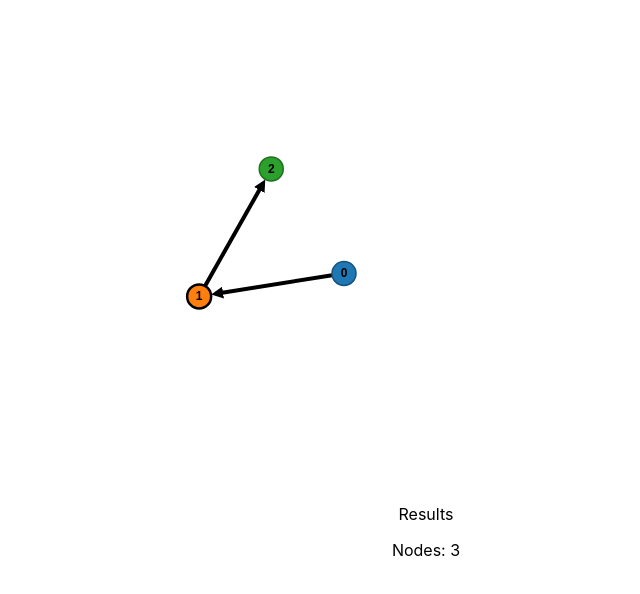
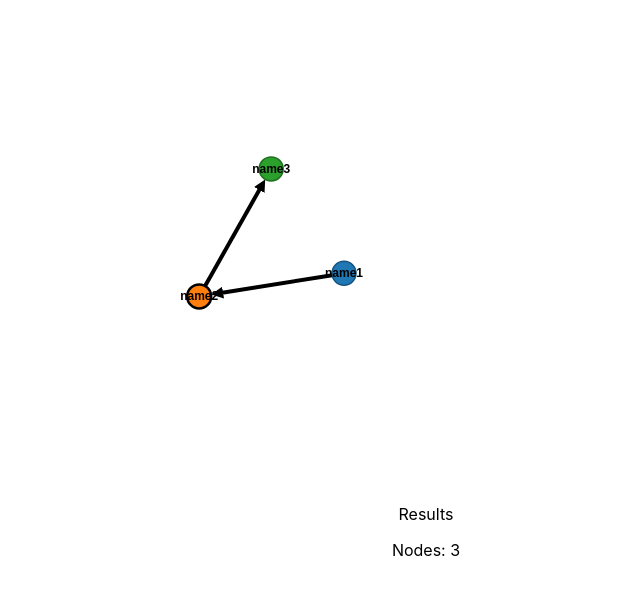
Before and after one commit to robinlake/polycule-visualizer, a React (Create React App) app: page / in a window 1280 px wide. Shown: the top 594 px of the page, without its empty margins (214-854 px from the left). Built offline with nearby package versions, Linux system fonts and the light colour scheme.

Commit message:
remove node and link rredundant declaration

```diff
--- a/src/components/NetworkGraphFunctional.tsx
+++ b/src/components/NetworkGraphFunctional.tsx
@@ -4,9 +4,9 @@ import { useD3 } from '../hooks/useD3';
 
 interface GraphProps {
   nodes: any;
-  setNodes: any;
+  setNodes?: any;
   links: any;
-  setLinks: any;
+  setLinks?: any;
 }
 
 function NetworkGraphFunctional(props: GraphProps) {
@@ -16,14 +16,10 @@ function NetworkGraphFunctional(props: GraphProps) {
     let height = 500;
     let colors = d3.scaleOrdinal(d3.schemeCategory10);
 
-    // let nodes = new Array<any>();
     let lastNodeId: number = 0;
-    // let links = new Array<any>();
     let force: any;
     let drag: any;
     let dragLine: any;
-    let path: any;
-    let circle: any;
 
     // mouse event vars
     let selectedNode: any = null;
@@ -35,16 +31,7 @@ function NetworkGraphFunctional(props: GraphProps) {
     // only respond once per keydown
     let lastKeyDown = -1;
 
-        // nodes = [
-        //   { id: 0, reflexive: false },
-        //   { id: 1, reflexive: true },
-        //   { id: 2, reflexive: false }
-        // ];
         lastNodeId = 2;
-        // links = [
-        //   { source: nodes[0], target: nodes[1], left: false, right: true },
-        //   { source: nodes[1], target: nodes[2], left: false, right: true }
-        // ];
 
         // init D3 force layout
         force = d3.forceSimulation()
@@ -104,8 +91,8 @@ function NetworkGraphFunctional(props: GraphProps) {
           .attr('d', 'M0,0L0,0');
 
         // handles to link and node element groups
-        path = svg.append('svg:g').selectAll('path');
-        circle = svg.append('svg:g').selectAll('g');
+        let path = svg.append('svg:g').selectAll('path');
+        let circle = svg.append('svg:g').selectAll('g');
 
         // app starts here
         svg.on('mousedown', (event: any, d: any) => mousedown(event, d))
@@ -200,7 +187,7 @@ function NetworkGraphFunctional(props: GraphProps) {
         .on('mouseover', (event: any, d: any) => {
           if (!mousedownNode || d === mousedownNode) return;
           // enlarge target node
-          d3.select(event.currentTarget).attr('transform', 'scale(1.1)');
+          d3.select(event.currentTarget).attr('transform', 'scale(1.3)');
         })
         .on('mouseout', (event: any, d: any) => {
           if (!mousedownNode || d === mousedownNode) return;
@@ -265,7 +252,8 @@ function NetworkGraphFunctional(props: GraphProps) {
         .attr('x', 0)
         .attr('y', 4)
         .attr('class', 'id')
-        .text((d: any) => d.id);
+        // .text((d: any) => d.id);
+        .text((d: any) => d.name);
 
       circle = g.merge(circle);
 
--- a/src/components/Page.tsx
+++ b/src/components/Page.tsx
@@ -4,9 +4,9 @@ import Results from './Results'
 
 function Page() {
     const [nodes, setNodes] = useState([
-        { id: 0, reflexive: false },
-        { id: 1, reflexive: true },
-        { id: 2, reflexive: false }
+        { id: 0, reflexive: false, name: 'name1' },
+        { id: 1, reflexive: true, name: 'name2' },
+        { id: 2, reflexive: false, name: 'name3' }
       ]);
 
     const [links, setLinks] = useState([
@@ -14,13 +14,14 @@ function Page() {
         { source: nodes[1], target: nodes[2], left: false, right: true }
       ]);
 
+
     return (
         <div>
             <NetworkGraphFunctional
                 nodes={nodes}
-                setNodes={setNodes}
+                // setNodes={setNodes}
                 links={links}
-                setLinks={setLinks}
+                // setLinks={setLinks}
             />
             <Results nodes={nodes.length} />
         </div>
```
